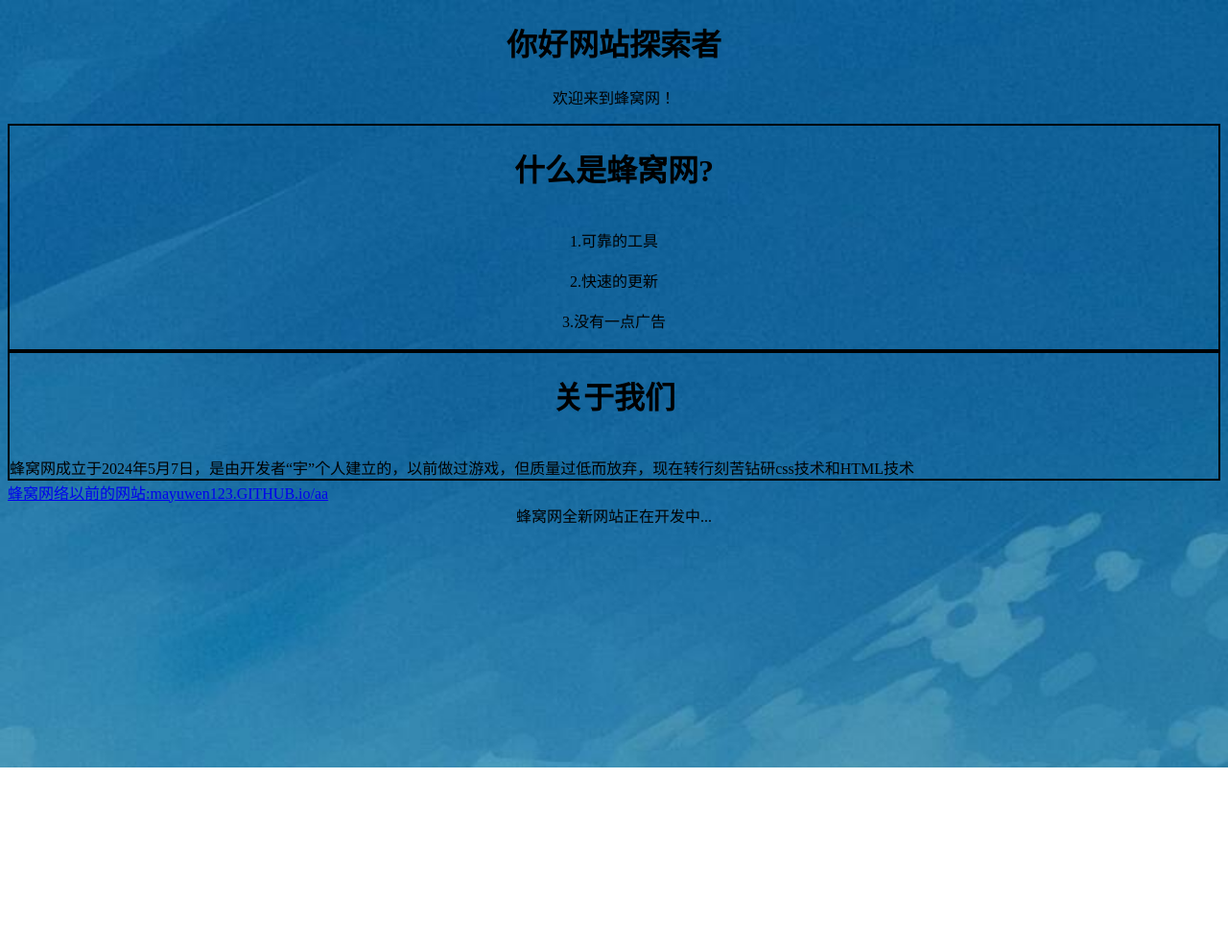
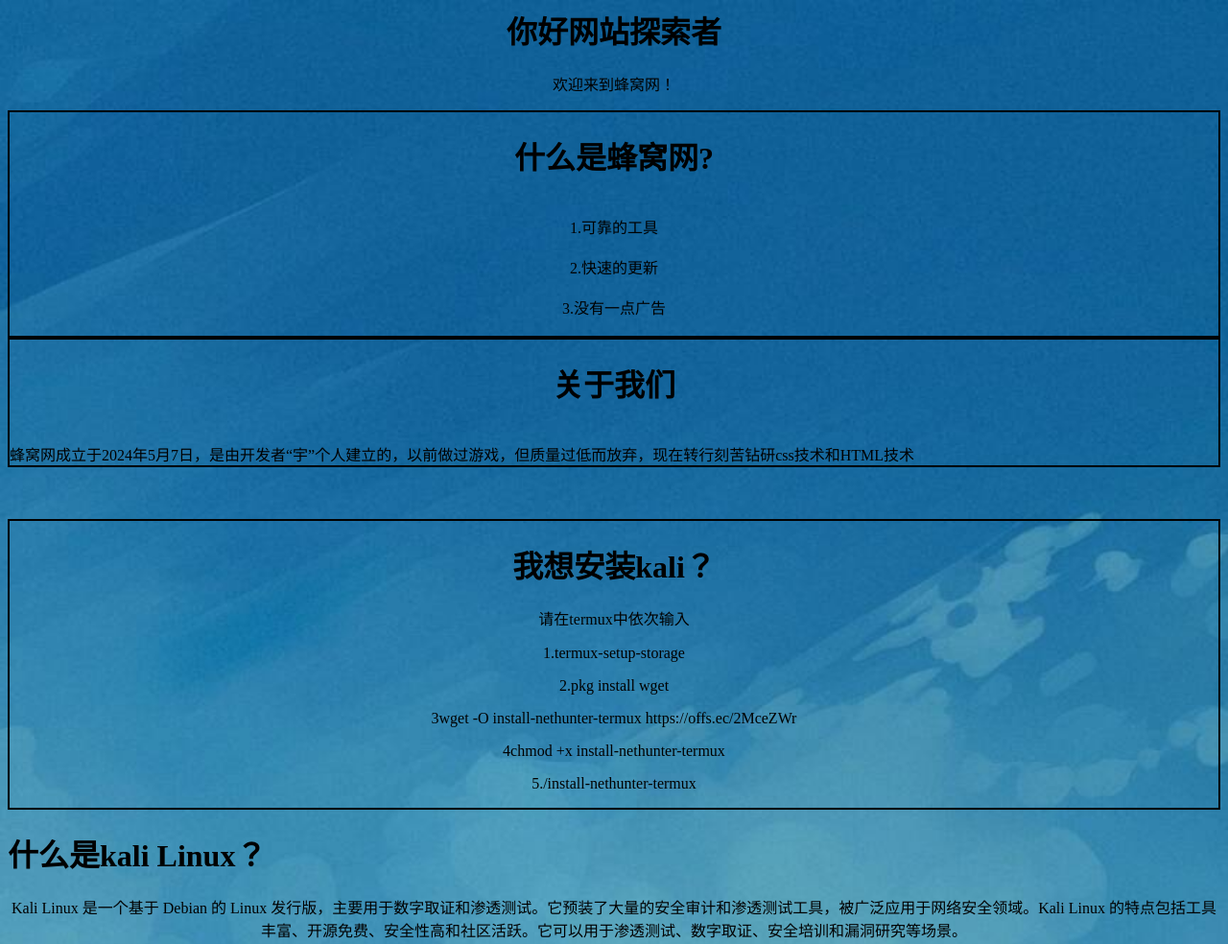
Before and after one commit to mayuwen123/yu, a plain HTML site: page index.html in a window 1280 px wide. Shown: the top 984 px of the page at 96% size. Before the commit the page ends 800 px from the top, so only its background shows below. Drawn offline with Linux system fonts and the light colour scheme.

Commit message:
Update index.html
你们可以在这里编辑

```diff
--- a/index.html
+++ b/index.html
@@ -1,19 +1,16 @@
-<!DOCTYPE html>
-<html>
-  <head>
-	<meta charset="utf-8" name="viewport" content="width=device-width, initial-scale=1, maximum-scale=1, user-scalable=no">
-	<title>你好</title>
-  </head>
-  <body>
-	<center><h1 style="text - align: center;">你好网站探索者</h1></center>
-	<center><p>欢迎来到蜂窝网！</p></center>
- <body id="v19" style="background-image: url('Image_354036035125080.jpg'); background-repeat: no-repeat; background-size: cover;">
-
- <!DOCTYPE html>
-<html>
-
-<head>
-    <style>
+<html id="v25"><head>
+  <meta charset="utf-8" name="viewport" content="width=device-width, initial-scale=1, maximum-scale=1, user-scalable=no">
+  <title>你好</title>
+  <script src="js/jq.js"></script>
+ </head>
+ <body id="v20" style="background-image: url('Image_354036035125080.jpg'); background-repeat: no-repeat; background-size: cover;">
+  <center id="v21">
+   <h1 id="v22" style="text - align: center;">你好网站探索者</h1>
+  </center>
+  <center id="v23">
+   <p id="v24">欢迎来到蜂窝网！</p>
+  </center>
+  <style id="v27">
         div {
             border: 2px solid black;
             border - radius: 5px;
@@ -22,15 +19,46 @@
             margin-top: 10px;
         }
     </style>
-</head>
-
-<body>
-    <div><h1><center>什么是蜂窝网?</center></h1><br><center>1.可靠的工具</center><br><center>2.快速的更新</center><br><center>3.没有一点广告</center><br> </div>
-    <div><h1><center>关于我们</h1></center><br>蜂窝网成立于2024年5月7日，是由开发者“宇”个人建立的，以前做过游戏，但质量过低而放弃，现在转行刻苦钻研css技术和HTML技术</div>
-    <a href="https://hmayuwen123.GITHUB.io/aa">蜂窝网络以前的网站:mayuwen123.GITHUB.io/aa</a><br>
-    <center>蜂窝网全新网站正在开发中...</center>
-</body>
-
-</html>
+  <script src="js/jq.js"></script>
+  <div id="v29">
+   <h1 id="v30">
+    <center id="v31">
+      什么是蜂窝网?
+    </center></h1>
+   <br id="v32">
+   <center id="v33">
+     1.可靠的工具
+   </center>
+   <br id="v34">
+   <center id="v35">
+     2.快速的更新
+   </center>
+   <br id="v36">
+   <center id="v37">
+     3.没有一点广告
+   </center>
+   <br id="v38">
+  </div>
+  <div id="v39">
+   <h1 id="v40">
+    <center id="v41">
+      关于我们
+    </center></h1>
+   <br id="v42">蜂窝网成立于2024年5月7日，是由开发者“宇”个人建立的，以前做过游戏，但质量过低而放弃，现在转行刻苦钻研css技术和HTML技术
+  </div>
+  <br id="v43">
+  <br id="v44">
+  <br id="v45">
+  <div id="v46">
+ <center> <h1>我想安装kali？</h1></center>
+ <p><center>请在termux中依次输入</center></p>
+ <p><center>1.termux-setup-storage</center></p>
+<p><center>2.pkg install wget</center></p>
+<p><center>3wget -O install-nethunter-termux https://offs.ec/2MceZWr</center></p>
+<p><center>4chmod +x install-nethunter-termux</center></p>
+<p><center>5./install-nethunter-termux</center></p>
+  </div>
+  <h1>什么是kali Linux？</h1>
+  <center><p>Kali Linux 是一个基于 Debian 的 Linux 发行版，主要用于数字取证和渗透测试。它预装了大量的安全审计和渗透测试工具，被广泛应用于网络安全领域。Kali Linux 的特点包括工具丰富、开源免费、安全性高和社区活跃。它可以用于渗透测试、数字取证、安全培训和漏洞研究等场景。</p></center>
   </body>
 </html>
```
